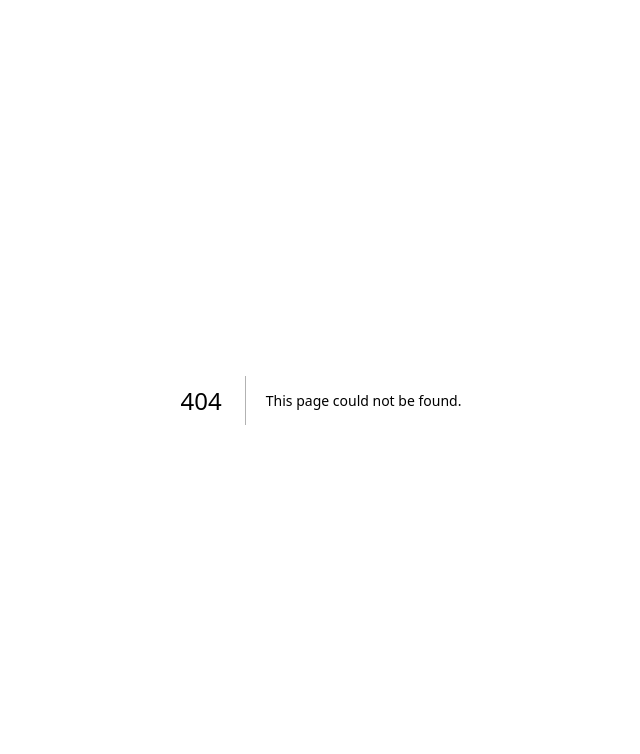
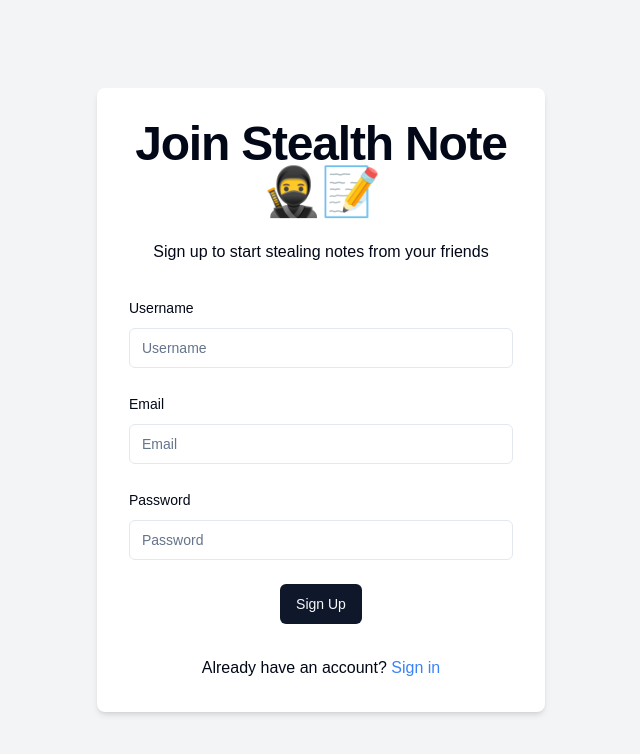
Before and after one commit to amank736836/Stealthy-Note, a Next.js app: page /sign-up in a window 1280 px wide. Before the commit this address had no page. Shown: the top 754 px of the page, without its empty margins (319-959 px from the left). Built offline with nearby package versions, Linux system fonts and the light colour scheme.

Commit message:
Add Sign Up page with username availability check and form validation

```diff
--- /dev/null
+++ b/src/app/(auth)/sign-up/page.tsx
@@ -0,0 +1,198 @@
+"use client";
+
+import { Button } from "@/components/ui/button";
+import {
+    Form,
+    FormControl,
+    FormField,
+    FormItem,
+    FormLabel,
+    FormMessage,
+} from "@/components/ui/form";
+import { Input } from "@/components/ui/input";
+import { toast } from "@/hooks/use-toast";
+import { signUpSchema } from "@/schemas/signUpSchema";
+import { ApiResponse } from "@/types/ApiResponse";
+import { zodResolver } from "@hookform/resolvers/zod";
+import axios, { AxiosError } from "axios";
+import { Loader2 } from "lucide-react";
+import Link from "next/link";
+import { useRouter } from "next/navigation";
+import { useEffect, useState } from "react";
+import { useForm } from "react-hook-form";
+import { useDebounceCallback } from "usehooks-ts";
+import * as z from "zod";
+
+function page() {
+  const [username, setUsername] = useState("");
+  const [usernameMessage, setUsernameMessage] = useState("");
+
+  const [isCheckingUsername, setIsCheckingUsername] = useState(false);
+
+  const [isSubmitting, setIsSubmitting] = useState(false);
+
+  const setDebouncedUsername = useDebounceCallback(setUsername, 500);
+
+  const router = useRouter();
+
+  const form = useForm<z.infer<typeof signUpSchema>>({
+    resolver: zodResolver(signUpSchema),
+    defaultValues: {
+      username: "",
+      email: "",
+      password: "",
+    },
+  });
+
+  useEffect(() => {
+    const checkUsernameUnique = async () => {
+      if (username) {
+        setIsCheckingUsername(true);
+        setUsernameMessage("");
+        try {
+          const response = await axios.get(
+            `/api/check-username-unique?username=${username}`
+          );
+
+          setUsernameMessage(response.data.message);
+        } catch (error) {
+          const axiosError = error as AxiosError<ApiResponse>;
+          setUsernameMessage(
+            axiosError.response?.data.message || "Error checking username"
+          );
+        } finally {
+          setIsCheckingUsername(false);
+        }
+      }
+    };
+
+    checkUsernameUnique();
+  }, [username]);
+
+  const onSubmit = async (data: z.infer<typeof signUpSchema>) => {
+    setIsSubmitting(true);
+    try {
+      const response = await axios.post<ApiResponse>("/api/sign-up", data);
+
+      if (response.data.success) {
+        toast({
+          title: "Success",
+          description: response.data.message,
+        });
+      }
+
+      router.replace(`/verify/${username}`);
+    } catch (error) {
+      console.error("Error in signup of user ", error);
+
+      const axiosError = error as AxiosError<ApiResponse>;
+
+      let errorMessage =
+        axiosError.response?.data.message || "Error signing up";
+
+      toast({
+        title: "Sign Up Failed",
+        description: errorMessage,
+        variant: "destructive",
+      });
+    } finally {
+      setIsSubmitting(false);
+    }
+  };
+
+  return (
+    <div className="flex justify-center items-center min-h-screen bg-gray-100">
+      <div className="w-full max-w-md p-8 space-y-8 bg-white rounded-lg shadow-md">
+        <div className="text-center">
+          <h1 className="text-4xl font-extrabold tracking-tight lg:text-5xl mb-6">
+            Join Stealth Note 🥷📝
+          </h1>
+          <p className="mb-4">
+            Sign up to start stealing notes from your friends
+          </p>
+        </div>
+        <Form {...form}>
+          <form onSubmit={form.handleSubmit(onSubmit)} className="space-y-6">
+            <FormField
+              control={form.control}
+              name="username"
+              render={({ field }) => (
+                <FormItem>
+                  <FormLabel>Username</FormLabel>
+                  <FormControl>
+                    <Input
+                      placeholder="Username"
+                      {...field}
+                      type="text"
+                      onChange={(e) => {
+                        field.onChange(e);
+                        setDebouncedUsername(e.target.value);
+                      }}
+                    />
+                  </FormControl>
+                  {isCheckingUsername && <Loader2 className="animate-spin" />}
+                  <p
+                    className={`text-sm ${usernameMessage === "Username is unique" ? "text-green-500" : "text-red-500"}`}
+                  >
+                    {usernameMessage}
+                  </p>
+                  <FormMessage />
+                </FormItem>
+              )}
+            />
+            <FormField
+              control={form.control}
+              name="email"
+              render={({ field }) => (
+                <FormItem>
+                  <FormLabel>Email</FormLabel>
+                  <FormControl>
+                    <Input placeholder="Email" {...field} type="email" />
+                  </FormControl>
+                  <FormMessage />
+                </FormItem>
+              )}
+            />
+            <FormField
+              control={form.control}
+              name="password"
+              render={({ field }) => (
+                <FormItem>
+                  <FormLabel>Password</FormLabel>
+                  <FormControl>
+                    <Input placeholder="Password" type="password" {...field} />
+                  </FormControl>
+                  <FormMessage />
+                </FormItem>
+              )}
+            />
+
+          <div className="flex justify-center w-full">
+          <Button type="submit" disabled={isSubmitting}
+            >
+              {isSubmitting ? (
+                <>
+                  <Loader2 className="mr-2 h-4 w-4 animate-spin" /> Please wait
+                </>
+              ) : (
+                "Sign Up"
+              )}
+            </Button>
+          </div>
+          </form>
+        </Form>
+
+        <div className="text-center mt-4">
+          <p>
+            Already have an account?{" "}
+            <Link href="/sign-in" className="text-blue-500 hover:text-blue-800">
+              Sign in
+            </Link>
+          </p>
+        </div>
+      </div>
+    </div>
+  );
+}
+
+export default page;
```
